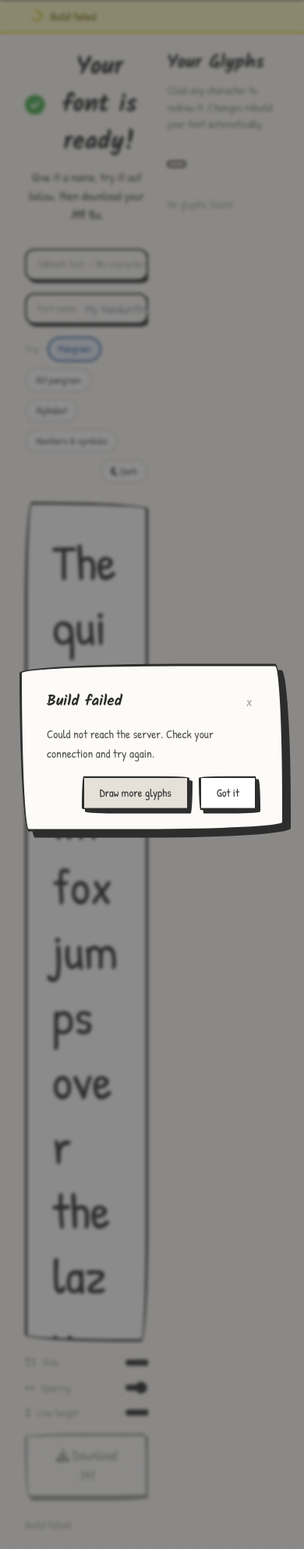
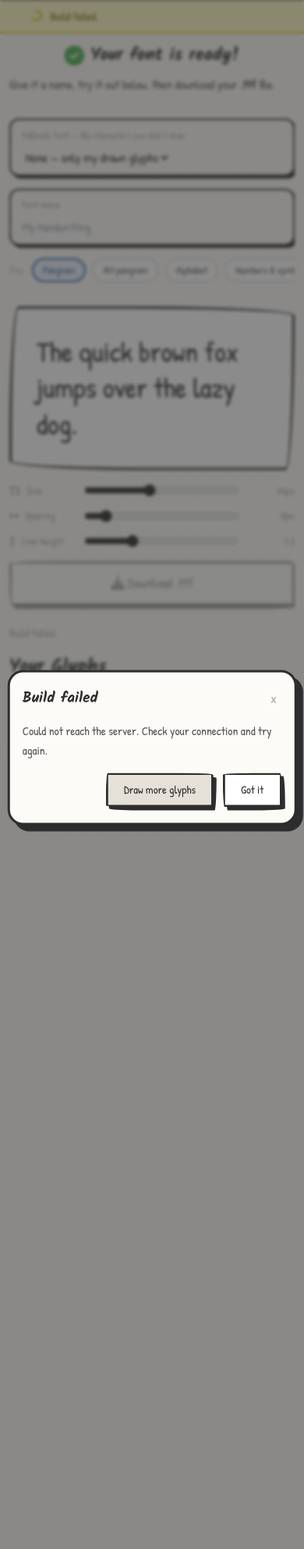
Before and after one commit to Rexaintreal/letterset, a Flask app: page /preview/1 in a window 390 px wide. Shown: the part 70-2057 px from the top of the page at 78% size. Run offline with Flask 3, Linux system fonts and the light colour scheme; data that the repository does not hold is empty; some libraries are stand-ins or nearby versions; some web fonts are replaced.

Commit message:
added preview page mobile stacking and modal sizing

```diff
--- a/static/css/styles.css
+++ b/static/css/styles.css
@@ -1541,3 +1541,85 @@ body {
         border-radius: 12px;
     }
 }
+
+
+@media (max-width: 768px) {
+    body[data-page="preview"] {
+        overflow-y: auto !important;
+        height: auto !important;
+    }
+
+    body[data-page="preview"] main {
+        flex-direction: column !important;
+        overflow: visible !important;
+        padding: 0.75rem !important;
+        gap: 1rem !important;
+    }
+
+    .preview-header {
+        text-align: left;
+    }
+
+    .upload-title {
+        font-size: 1.4rem !important;
+        flex-wrap: wrap;
+    }
+
+    .font-name-wrap {
+        flex-direction: column;
+        align-items: flex-start;
+        gap: 0.4rem;
+        padding: 0.6rem 0.9rem;
+    }
+
+    .font-name-label {
+        white-space: normal;
+    }
+
+    .preset-row {
+        overflow-x: auto;
+        flex-wrap: nowrap;
+        padding-bottom: 0.4rem;
+        -webkit-overflow-scrolling: touch;
+    }
+
+    .preset-btn, .dark-toggle {
+        flex-shrink: 0;
+    }
+
+    .preview-display {
+        font-size: 36px !important;
+    }
+
+    .preview-control-label {
+        width: 5rem;
+    }
+
+    .glyph-gallery {
+        max-height: 220px;
+        overflow-y: auto;
+    }
+
+    .modal-card {
+        width: 95vw !important;
+        max-width: 95vw !important;
+        min-width: unset !important;
+        padding: 1.25rem 1rem !important;
+        border-radius: 20px !important;
+    }
+
+    .modal-canvas-wrap canvas {
+        width: 100% !important;
+        height: auto !important;
+        aspect-ratio: 1 / 1;
+    }
+
+    .preview-actions {
+        flex-direction: column;
+        align-items: stretch;
+    }
+
+    .preview-download {
+        text-align: center;
+    }
+}
--- a/templates/preview.html
+++ b/templates/preview.html
@@ -29,7 +29,7 @@
         <link href="https://fonts.googleapis.com/css2?family=Kalam:wght@400;700&family=Patrick+Hand&display=swap" rel="stylesheet">
         <link rel="stylesheet" href="https://cdnjs.cloudflare.com/ajax/libs/font-awesome/6.5.1/css/all.min.css">
     </head>
-    <body style="overflow:hidden; height:100vh; display:flex; flex-direction:column;">
+    <body data-page="preview" style="overflow:hidden; height:100vh; display:flex; flex-direction:column;">
         <nav class="nav-bar" style="flex-shrink:0;">
             <a href="/" class="nav-logo">Letterset</a>
             <button class="nav-hamburger" id="navToggle" aria-label="Menu">
```
